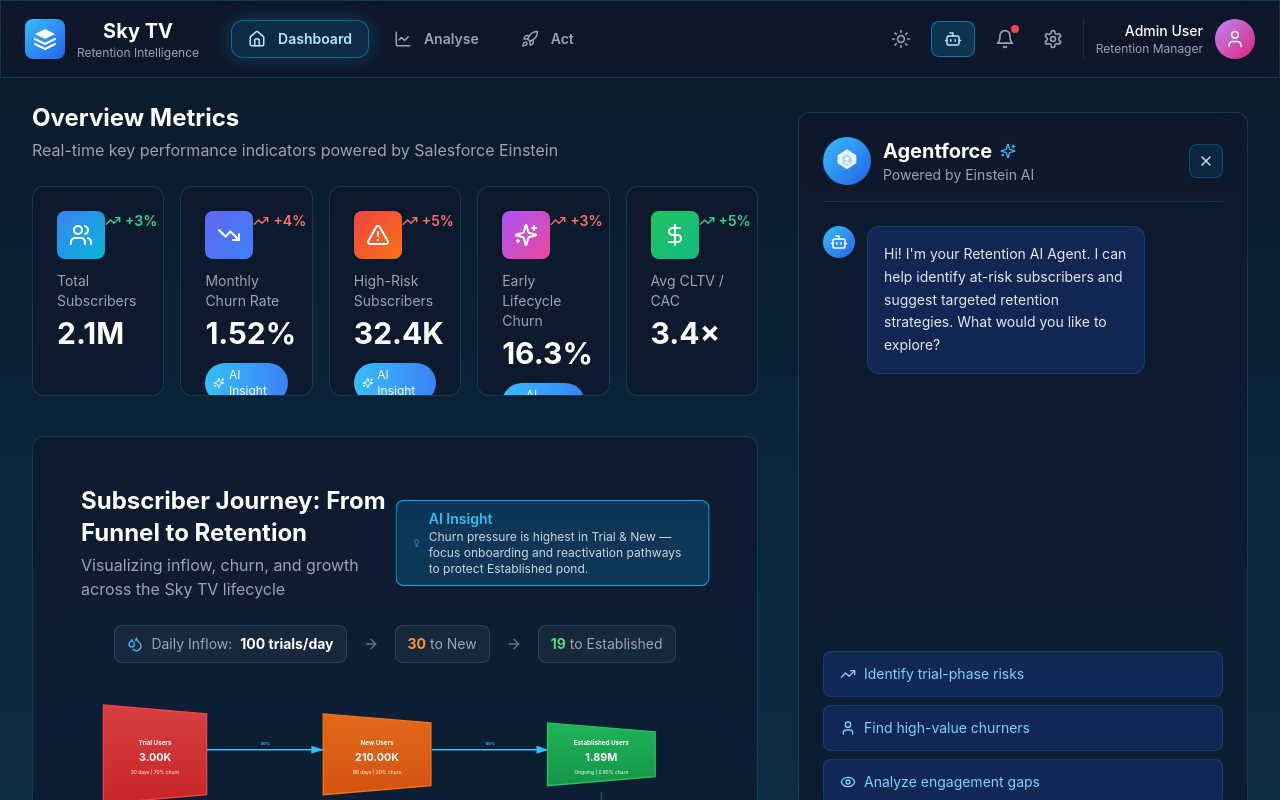
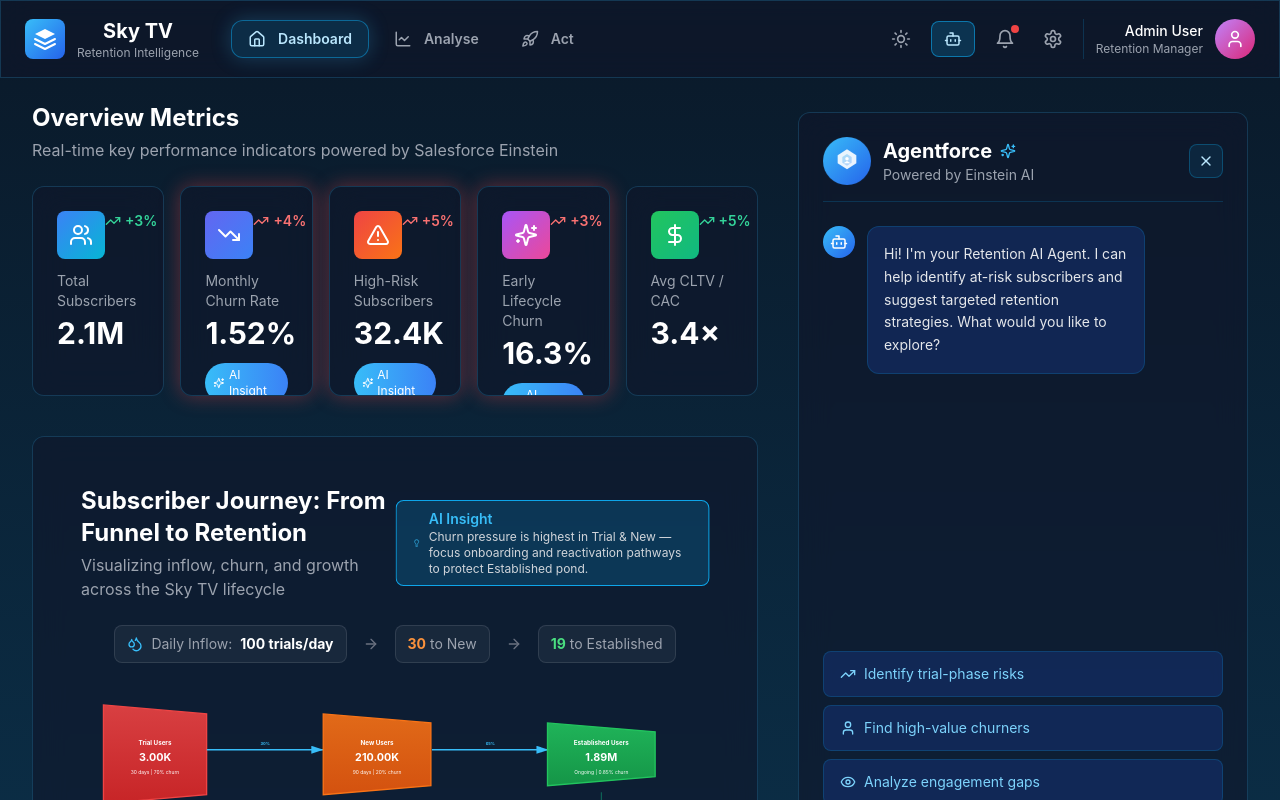
Before and after one commit to arunabh88/ChurnDashboard_Markus_New, a Next.js app: page / in a window 1280 px wide. Shown: the top 800 px of the page. Built offline with nearby package versions, Linux system fonts and the light colour scheme.

Commit message:
feat: Add red border highlight to focus KPI cards
- Add red border and glow effect to Monthly Churn Rate, High-Risk Subscribers, and Early Lifecycle Churn cards
- These are the key metrics retention managers should focus on
- Other KPI cards maintain standard border styling

```diff
--- a/components/HeaderBar.tsx
+++ b/components/HeaderBar.tsx
@@ -85,7 +85,11 @@ const MetricCard = ({
       }}
       role="button"
       tabIndex={0}
-      className="glass-card relative flex h-[210px] cursor-pointer flex-col overflow-hidden rounded-xl p-6 transition-transform focus:outline-none focus-visible:ring-2 focus-visible:ring-sky-400/70 group"
+      className={`glass-card relative flex h-[210px] cursor-pointer flex-col overflow-hidden rounded-xl p-6 transition-transform focus:outline-none focus-visible:ring-2 focus-visible:ring-sky-400/70 group ${
+        filterId === 'monthly-churn' || filterId === 'high-risk' || filterId === 'early-lifecycle'
+          ? 'border-2 border-red-500 shadow-[0_0_20px_rgba(239,68,68,0.4)]'
+          : 'border border-sky-500/20'
+      }`}
     >
       <div className="flex items-start justify-between mb-3">
         <div className={`p-3 rounded-lg bg-gradient-to-br ${gradient} kpi-icon-wrapper`}>
```
